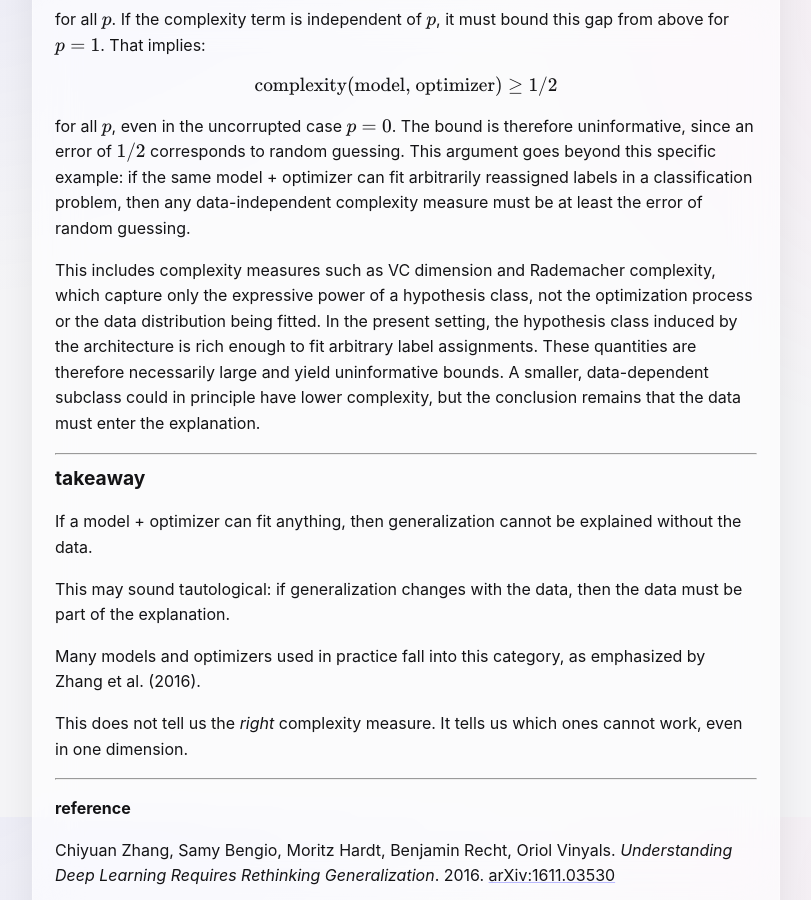
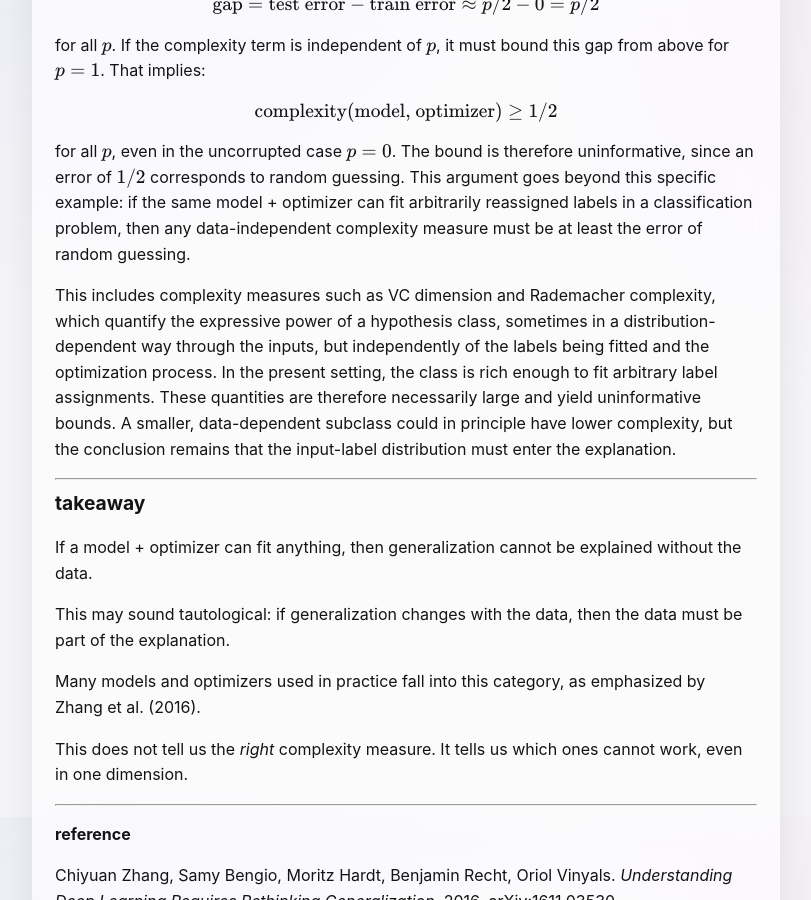
Before and after one commit to dimension-one/dimension-one.github.io, a Jekyll site: the page built from _posts/2026-02-16-post-1.md, in a window 1280 px wide and 900 px high, scrolled down 5483 px. Shown: the whole window, without its empty margins (234-1045 px from the left). Built offline with Jekyll 4.4.1, drawn with Linux system fonts in a browser that asks for light colours; some of the changed text lies outside the part shown.

Commit message:
avoid implying nothing predates VC-dim, clarify Rademacher lacks label dependence
- Pre-VC: Talagrand/Ledoux chaining for l2 empirical processes (e.g., Rademacher). In principle, optimal chaining retains input data-dependence; in practice, often upper bounded via covering numbers using input-Lipschitz control on functions in the hypothesis class, yielding worst-case-in-input bounds.
- Rademacher: clarify that what is missing here is label dependence (it is, however, input dependent, but that does not help here).

```diff
--- a/_posts/2026-02-16-post-1.md
+++ b/_posts/2026-02-16-post-1.md
@@ -73,9 +73,9 @@
 
 ## at the origin of complexity measures: model size
 
-Historically, complexity measures were tied to the model:
+In machine learning textbooks, complexity is first introduced as a property of the model class:
 - number of parameters
-- architecture choices  (linear versus nonlinear, convolutional versus fully connected, etc.)
+- architectural choices (linear versus nonlinear, convolutional versus fully connected, etc.)
 
 Indeed, smaller models might learn simpler rules that generalize better,
 instead of just memorizing the training data.
@@ -287,13 +287,7 @@
 if the same model + optimizer can fit arbitrarily reassigned labels in a classification problem,
 then any data-independent complexity measure must be at least the error of random guessing.
 
-
-This includes complexity measures such as VC dimension and Rademacher complexity,
-which capture only the expressive power of a hypothesis class, not the optimization process or the data distribution being fitted.
-In the present setting, the hypothesis class induced by the architecture is rich enough to fit arbitrary label assignments.
-These quantities are therefore necessarily large and yield uninformative bounds.
-A smaller, data-dependent subclass could in principle have lower complexity,
-but the conclusion remains that the data must enter the explanation.
+This includes complexity measures such as VC dimension and Rademacher complexity, which quantify the expressive power of a hypothesis class, sometimes in a distribution-dependent way through the inputs, but independently of the labels being fitted and the optimization process. In the present setting, the class is rich enough to fit arbitrary label assignments. These quantities are therefore necessarily large and yield uninformative bounds. A smaller, data-dependent subclass could in principle have lower complexity, but the conclusion remains that the input-label distribution must enter the explanation.
 
 ---
 
```
